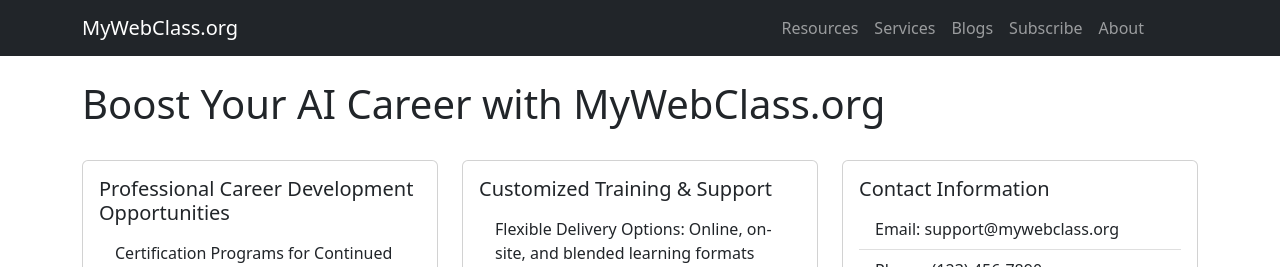
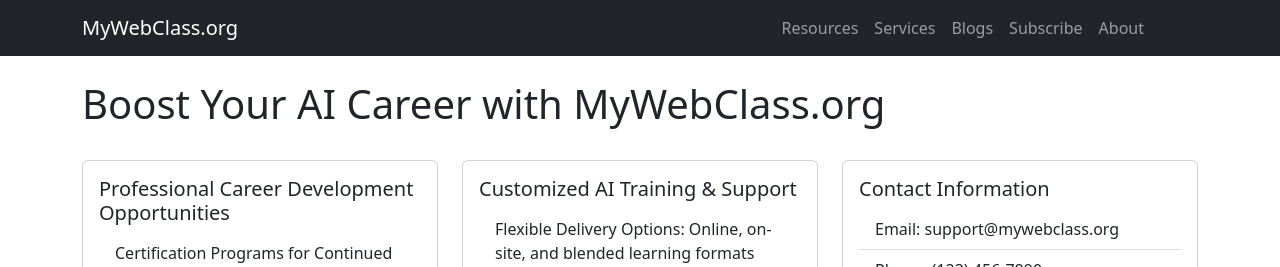
Before and after one commit to NJIT-WIS/project-2-team-sar, a Next.js app: page /Services in a window 1280 px wide. Shown: the top 267 px of the page. Built offline with nearby package versions, Linux system fonts and the light colour scheme.

Commit message:
updated card title

```diff
--- a/components/boost_ai_career.jsx
+++ b/components/boost_ai_career.jsx
@@ -26,7 +26,7 @@
         <Col md={4}>
           <Card>
             <Card.Body>
-              <Card.Title>Customized Training & Support</Card.Title>
+              <Card.Title>Customized AI Training & Support</Card.Title>
               <ListGroup variant="flush">
                 <ListGroup.Item>Flexible Delivery Options: Online, on-site, and blended learning formats</ListGroup.Item>
                 <ListGroup.Item>Personalized Learning Plans: Tailored to your needs, goals, and learning style</ListGroup.Item>
```
